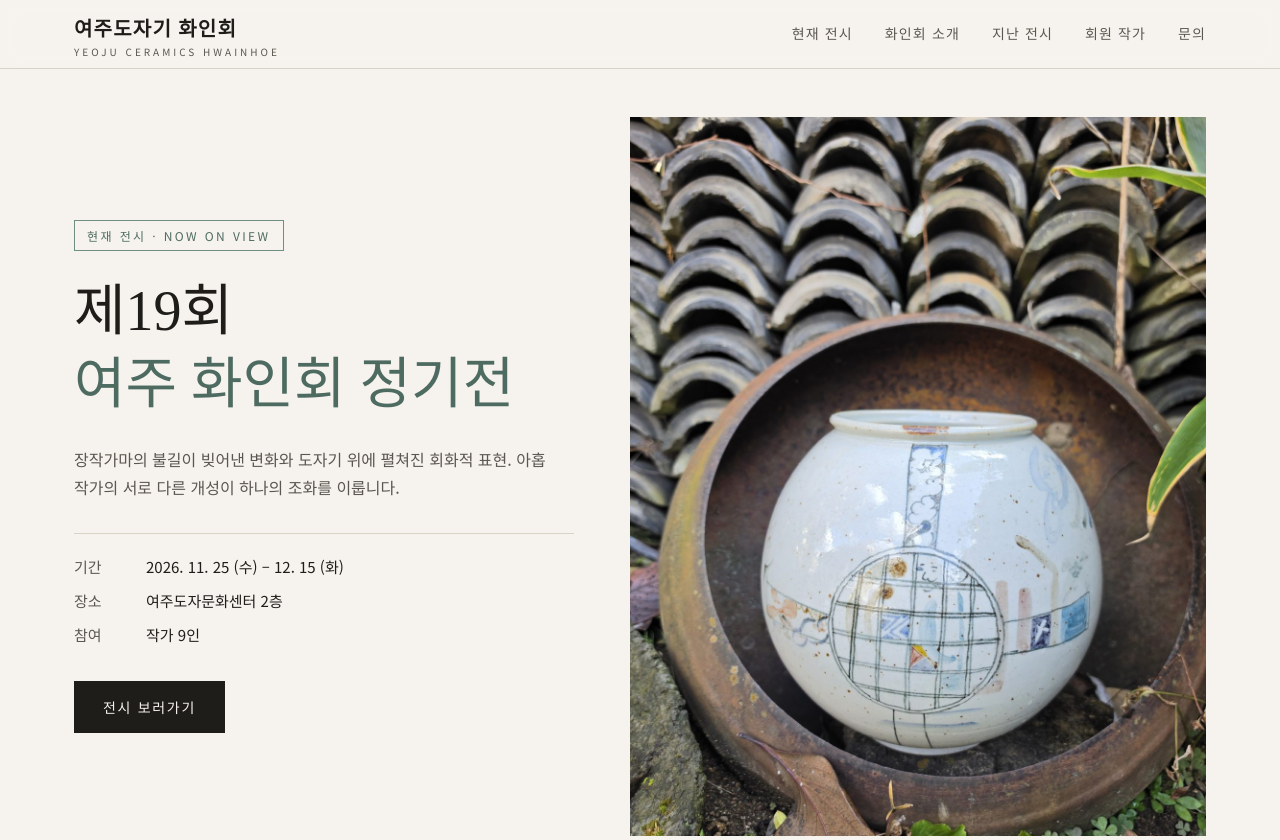
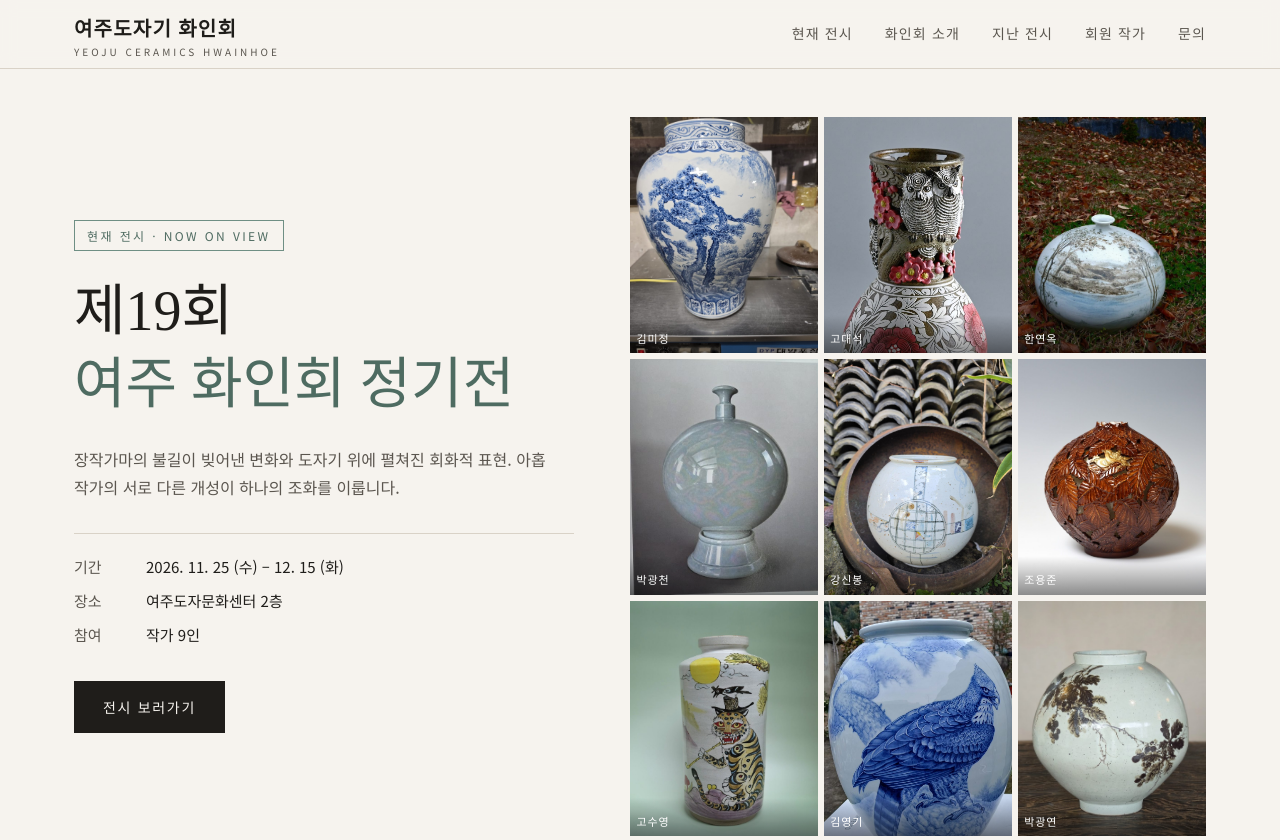
Before and after one commit to rioaguacielo/hwain_s, a plain HTML site: page index.html in a window 1280 px wide. Shown: the top 840 px of the page. Drawn offline with Linux system fonts and the light colour scheme.

Commit message:
메인 히어로를 참여 작가 9인 작품 모자이크로 변경
Co-Authored-By: Claude Opus 5.5 <noreply@anthropic.com>
Claude-Session: https://claude.ai/code/session_01SCwyAp424edfNfb2v7NsbQ

```diff
--- a/assets/css/style.css
+++ b/assets/css/style.css
@@ -164,3 +164,14 @@ form.inquiry textarea{min-height:140px;resize:vertical}
 
 /* 스팸 방지용 숨김 칸 */
 .hp{position:absolute;left:-9999px;width:1px;height:1px;opacity:0}
+
+/* 메인 히어로: 참여 작가 9인 작품 모자이크 */
+.hero .visual.mosaic{display:grid;grid-template-columns:repeat(3,1fr);grid-template-rows:repeat(3,1fr);gap:6px;background:transparent}
+.mosaic a{position:relative;overflow:hidden;background:var(--paper-2);display:block}
+.mosaic img{width:100%;height:100%;object-fit:cover;transition:transform .6s,filter .4s}
+.hero .visual.mosaic:hover img{transform:none}
+.mosaic a:hover img{transform:scale(1.06);filter:brightness(.82)}
+.mosaic span{position:absolute;left:0;right:0;bottom:0;padding:18px 10px 8px;font-size:13px;letter-spacing:.08em;color:#fff;background:linear-gradient(transparent,rgba(0,0,0,.45));opacity:0;transition:opacity .3s}
+.mosaic a:hover span,.mosaic a:focus span{opacity:1}
+@media (max-width:900px){.hero .visual.mosaic{aspect-ratio:1/1;gap:4px}}
+@media (hover:none){.mosaic span{opacity:1;font-size:11px;padding:14px 6px 5px}}
--- a/index.html
+++ b/index.html
@@ -40,7 +40,17 @@
       </dl>
       <a href="exhibitions/19th/" class="btn solid">전시 보러가기</a>
     </div>
-    <a class="visual" href="exhibitions/19th/"><img src="assets/img/19th/kang-sinbong.jpg" alt="강신봉 작가의 달항아리, 장작가마 앞에서"></a>
+    <div class="visual mosaic" aria-label="제19회 정기전 참여 작가 9인의 작품">
+      <a href="exhibitions/19th/#kim-mijeong"><img src="assets/img/19th/kim-mijeong.jpg" alt="김미정 작가의 백자용춤 청화산수"><span>김미정</span></a>
+      <a href="exhibitions/19th/#go-daeseok"><img src="assets/img/19th/go-daeseok.jpg" alt="고대석 작가의 추억2" style="object-position:center 25%"><span>고대석</span></a>
+      <a href="exhibitions/19th/#han-yeonok"><img src="assets/img/19th/han-yeonok.jpg" alt="한연옥 작가의 자연을 품다"><span>한연옥</span></a>
+      <a href="exhibitions/19th/#park-gwangcheon"><img src="assets/img/19th/park-gwangcheon.jpg" alt="박광천 작가의 원앙문 입호"><span>박광천</span></a>
+      <a href="exhibitions/19th/#kang-sinbong"><img src="assets/img/19th/kang-sinbong.jpg" alt="강신봉 작가의 무제"><span>강신봉</span></a>
+      <a href="exhibitions/19th/#jo-yongjun"><img src="assets/img/19th/jo-yongjun.jpg" alt="조용준 작가의 가을"><span>조용준</span></a>
+      <a href="exhibitions/19th/#go-suyeong"><img src="assets/img/19th/go-suyeong.jpg" alt="고수영 작가의 까치와 호랑이"><span>고수영</span></a>
+      <a href="exhibitions/19th/#kim-yeonggi"><img src="assets/img/19th/kim-yeonggi.jpg" alt="김영기 작가의 출품작"><span>김영기</span></a>
+      <a href="exhibitions/19th/#park-gwangyeon"><img src="assets/img/19th/park-gwangyeon.jpg" alt="박광연 작가의 출품작"><span>박광연</span></a>
+    </div>
   </div>
 </section>
 
```
